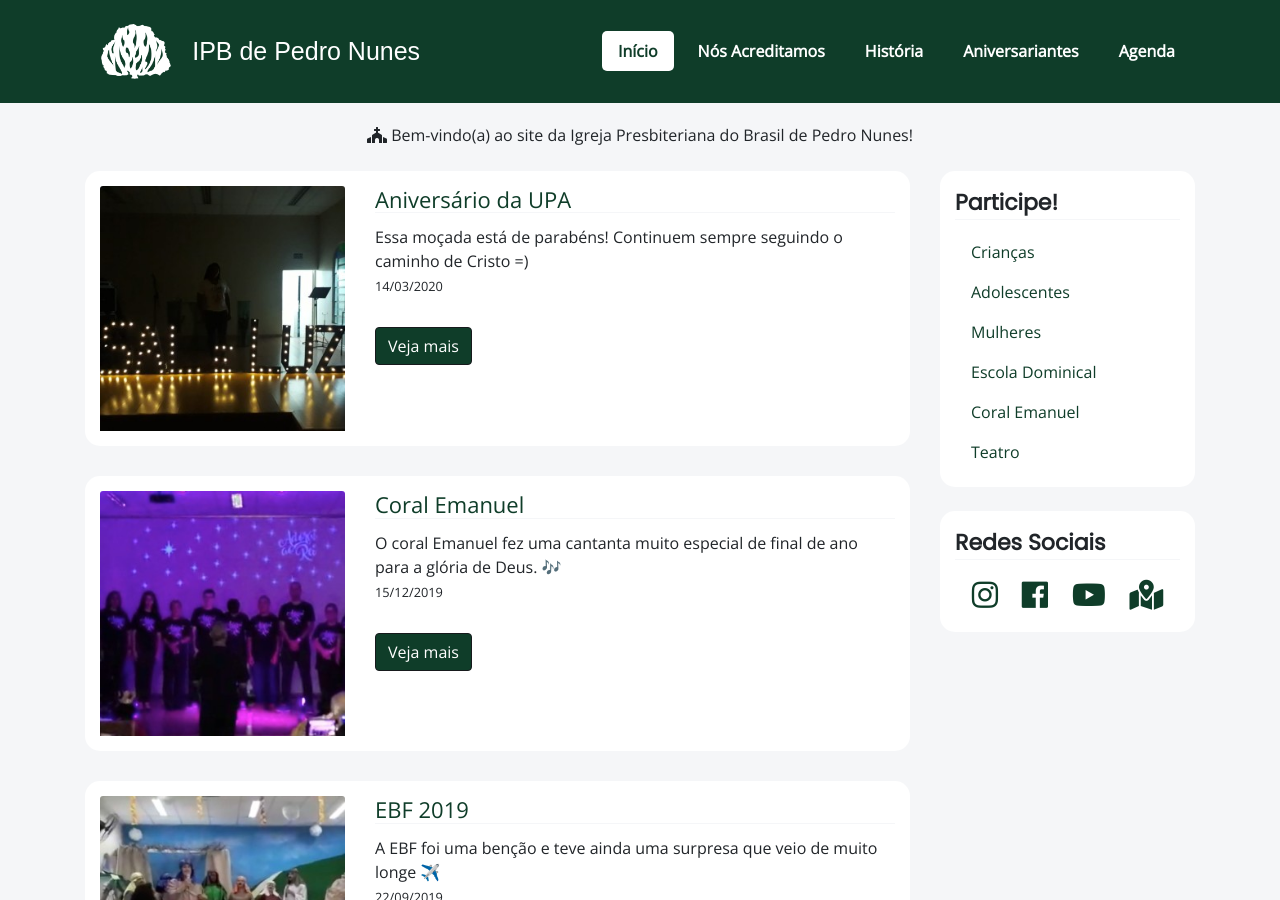
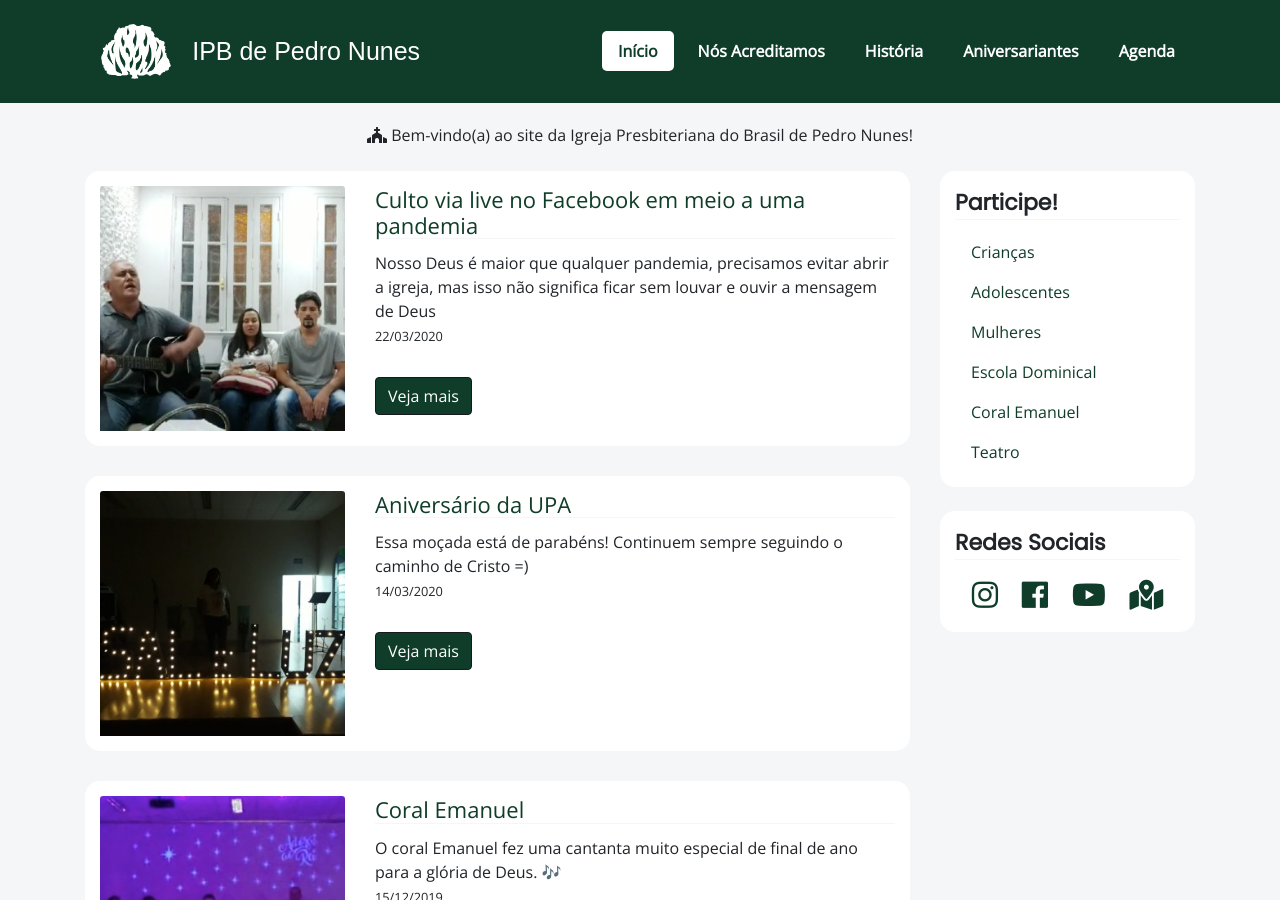
Before and after one commit to lucasprag/ipbpedronunes, a Jekyll site: the page built from index.html, in a window 1280 px wide and 900 px high. Built offline with Jekyll 4.4.1, drawn with Linux system fonts in a browser that asks for light colours; nearby versions of some CDN libraries; the list of posts is cut into pages by our own code.

Commit message:
Update website

```diff
--- /dev/null
+++ b/_posts/2020-03-22-culto-via-live-em-meio-a-uma-pandemia.md
@@ -0,0 +1,24 @@
+---
+layout: post
+title: Culto via live no Facebook em meio a uma pandemia
+date: 2020-03-22
+categories: mensagem
+brief: Nosso Deus é maior que qualquer pandemia, precisamos evitar abrir a igreja, mas isso não significa ficar sem louvar e ouvir a mensagem de Deus
+author: lucas
+thumbnail: culto-via-live.jpg
+---
+
+<div class="card mb-5">
+<p>
+  Nosso Deus é maior que qualquer pandemia, precisamos evitar abrir a igreja, mas isso não significa ficar sem louvar e ouvir a mensagem de Deus
+</p>
+
+<p>
+Essa foi a primeira experiência para ver o sistema de live do Facebook funciona bem, veja abaixo.
+</p>
+
+<center>
+<iframe src="https://www.facebook.com/plugins/video.php?href=https%3A%2F%2Fwww.facebook.com%2FIpbPedroNunes%2Fvideos%2F2807164279391689%2F&show_text=0&width=560" width="560" height="415" style="border:none;overflow:hidden" scrolling="no" frameborder="0" allowTransparency="true" allowFullScreen="true"></iframe>
+</center>
+
+</div>
--- a/agenda.html
+++ b/agenda.html
@@ -1,6 +1,6 @@
 ---
 layout: page
-title: <i class="fas fa-birthday-cake"></i> Agenda 2020
+title: <i class="fas fa-book-open"></i> Agenda 2020
 ---
 
 
```
Also changed, not shown: assets/images/posts/thumbnails/culto-via-live.jpg (added).
